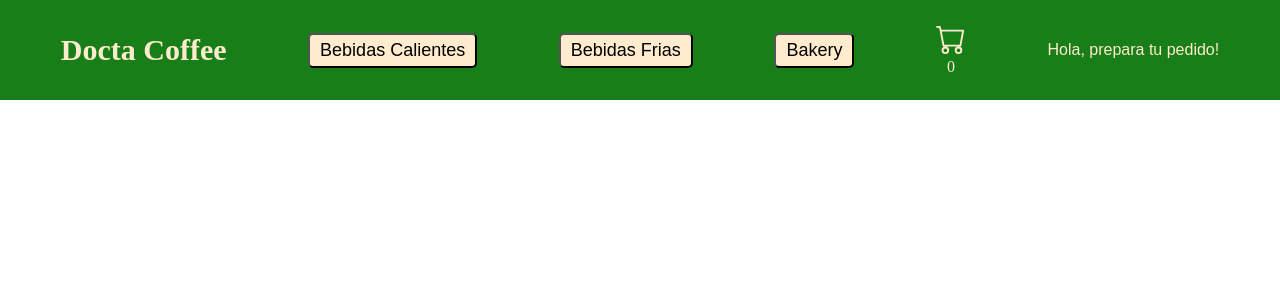
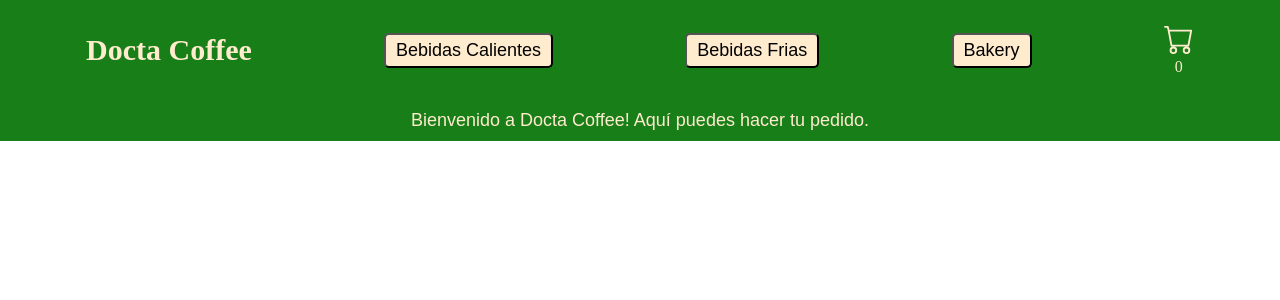
Before and after one commit to dieguixo/CoderReact, a React (Vite) app: page / in a window 1280 px wide. Shown: the top 300 px of the page. Built offline with nearby package versions, Linux system fonts and the light colour scheme.

Commit message:
itemListContainer centrado

```diff
--- a/src/App.jsx
+++ b/src/App.jsx
@@ -1,11 +1,13 @@
 import './styles/App.css'
 import {NavBar} from './components/NavBar'
+import { ItemListContainer } from './components/ItemListContainer'
 
 
 export const App = () => {
     return (
         <>
             <NavBar className="Nav" />
+            <ItemListContainer mensaje={"Bienvenido a Docta Coffee! Aquí puedes hacer tu pedido."} />
         </>
 
     )
--- a/src/components/NavBar.jsx
+++ b/src/components/NavBar.jsx
@@ -1,7 +1,6 @@
 import { Logo } from '../components/Logo'
 import { Categorias } from '../components/Categorias'
 import { CartWidget } from '../components/CartWidget'
-import {ItemListContainer} from '../components/ItemListContainer'
 
 export const NavBar = () => {
     return (
@@ -11,7 +10,6 @@ export const NavBar = () => {
             <Categorias NombreCateg={"Bebidas Frias"}/>
             <Categorias NombreCateg={"Bakery"}/>
             <CartWidget CartWidget={"Carrito"}/>
-            <ItemListContainer mensaje={"Hola, prepara tu pedido!"} />
         </div>
     )
 }
--- a/src/styles/App.css
+++ b/src/styles/App.css
@@ -32,10 +32,12 @@
 }
 
 .mensaje {
-    font-size: 16px;
+    background-color: rgb(24, 126, 24);
+    font-size: 18px;
     font-family: Arial, Helvetica, sans-serif;
-    background-color: rgb(rgb(12, 74, 14));
     color: blanchedalmond;
+    padding: 10px;
+    text-align: center;
 
 }
 
```
